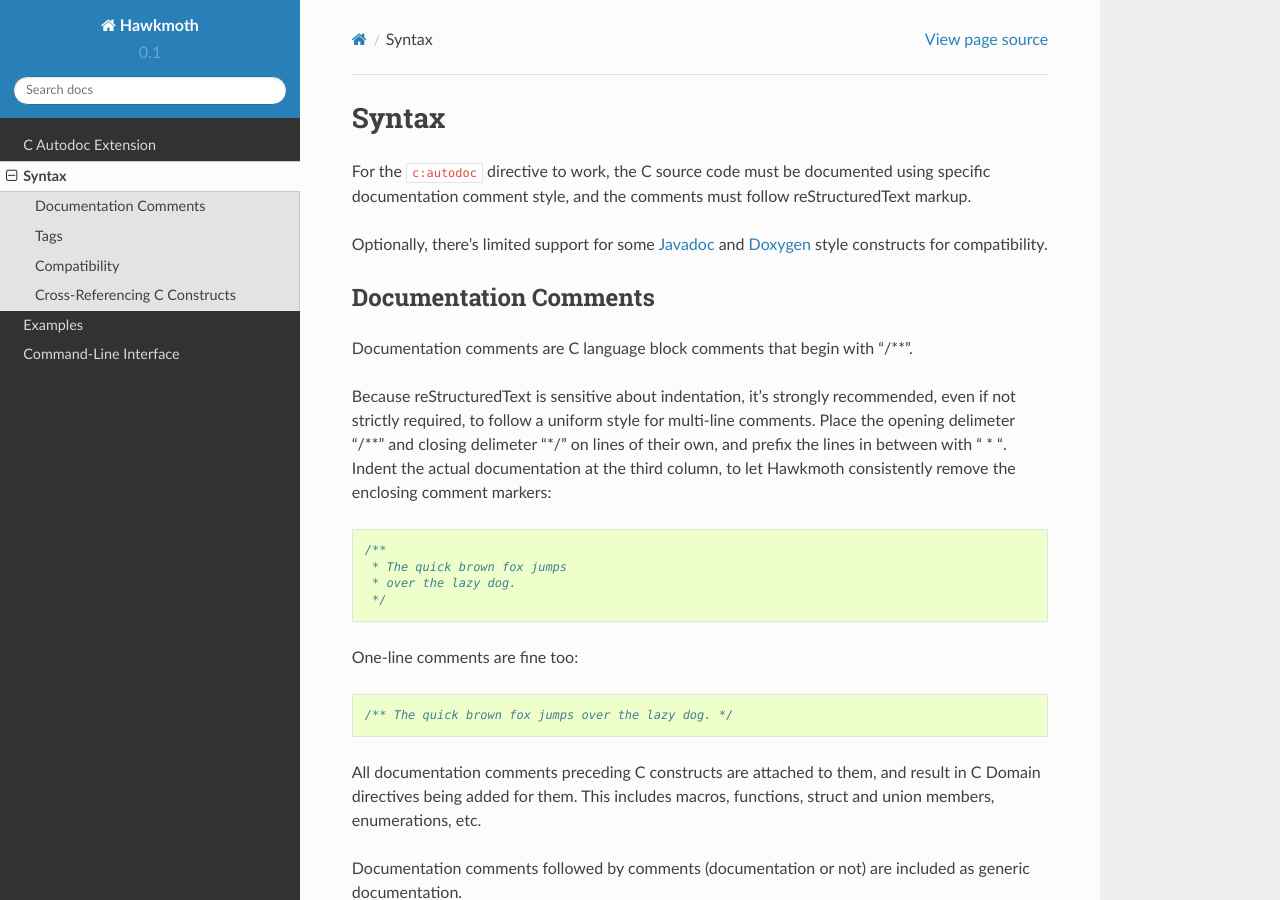
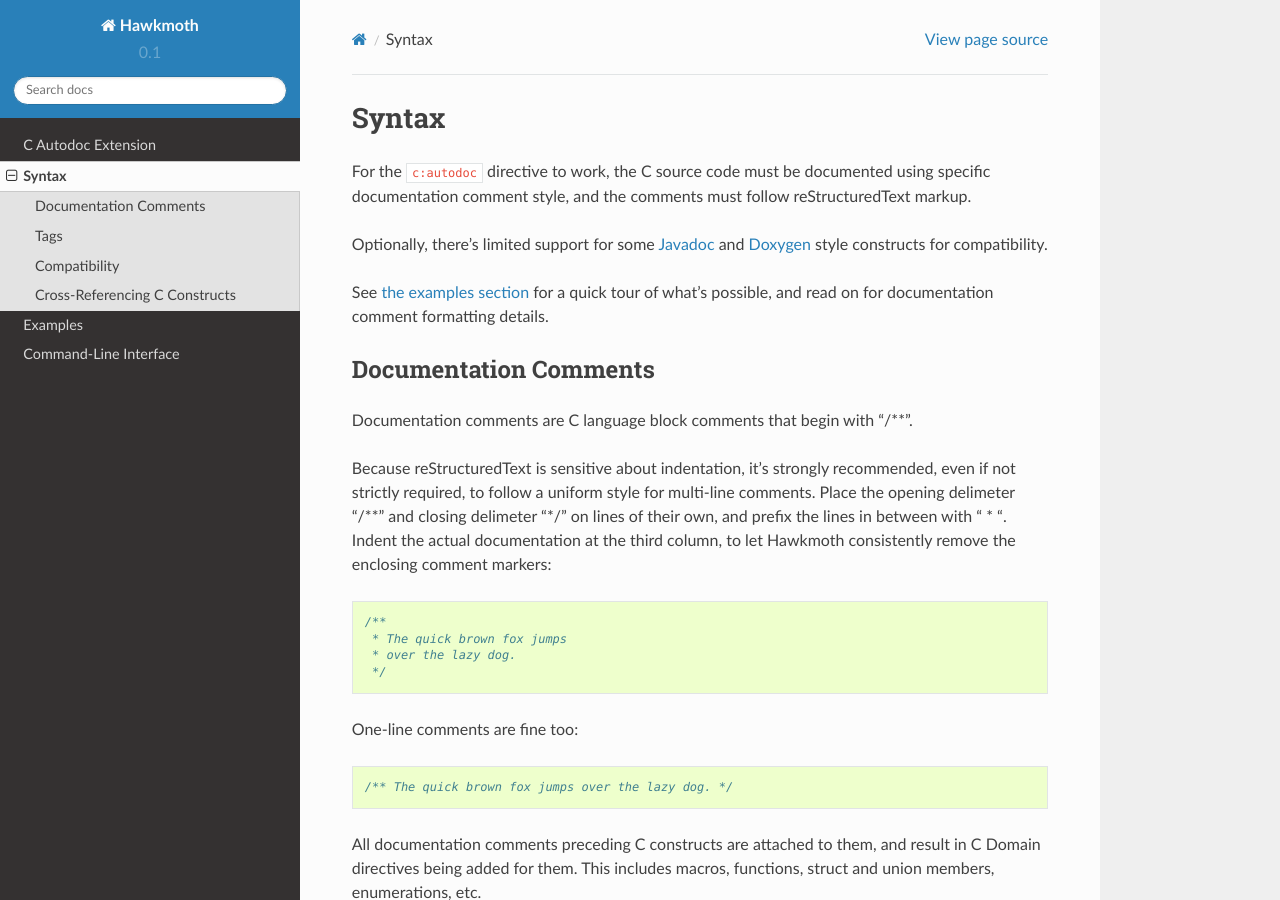
Before and after one commit to jnikula/hawkmoth, a Sphinx documentation site: the page built from doc/syntax.rst, in a window 1280 px wide and 900 px high. Built offline with Sphinx 7.4.7 and the Read the Docs theme 2.0.0, drawn with Linux system fonts in a browser that asks for light colours.

Commit message:
doc: add cross-reference anchor to examples, and reference it
Update both update-examples and the generated file.

```diff
--- a/doc/examples.rst
+++ b/doc/examples.rst
@@ -1,5 +1,7 @@
 
 .. Generated using update-examples, do not edit manually!
+
+.. _examples:
 
 Examples
 ========
--- a/doc/syntax.rst
+++ b/doc/syntax.rst
@@ -9,6 +9,9 @@ reStructuredText markup.
 
 Optionally, there's limited support for some Javadoc_ and Doxygen_ style
 constructs for compatibility.
+
+See :ref:`the examples section <examples>` for a quick tour of what's possible,
+and read on for documentation comment formatting details.
 
 Documentation Comments
 ----------------------
```
Also changed, not shown: 1 other file.
